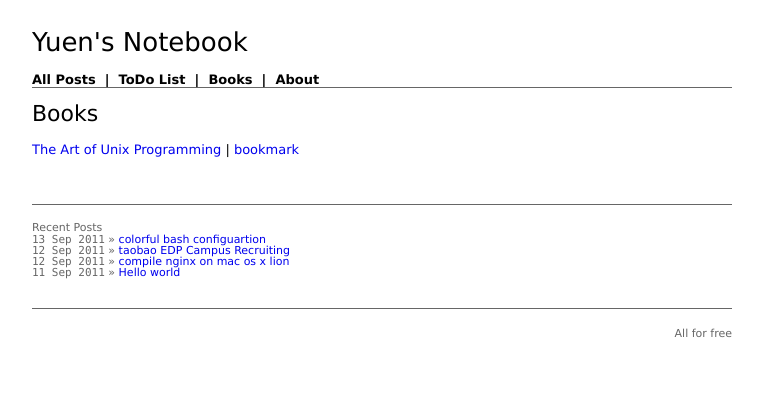
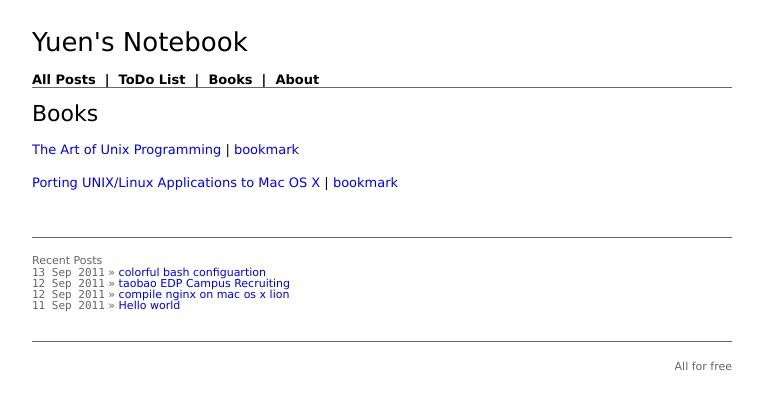
Before and after one commit to yzprout/yzproutgithubcom, a Jekyll site: the page built from book.md, in a window 1280 px wide. Shown: the top 410 px of the page, without its empty margins (258-1021 px from the left). Built offline with Jekyll 4.4.1, drawn with Linux system fonts in a browser that asks for light colours; Markdown is read by kramdown in place of the engine named in the settings.

Commit message:
modified:   book.md

```diff
--- a/book.md
+++ b/book.md
@@ -5,3 +5,6 @@ title: Books
 
 [The Art of Unix Programming](http://www.catb.org/~esr/writings/taoup/html/index.html) |
 [bookmark](http://www.catb.org/~esr/writings/taoup/html/ch01s01.html)
+
+[Porting UNIX/Linux Applications to Mac OS X](http://developer.apple.com/library/mac/#documentation/Porting/Conceptual/PortingUnix/intro/intro.html#//apple_ref/doc/uid/TP40002847-TPXREF101) |
+[bookmark](http://developer.apple.com/library/mac/#documentation/Porting/Conceptual/PortingUnix/intro/intro.html#//apple_ref/doc/uid/TP40002847-TPXREF101)
```
